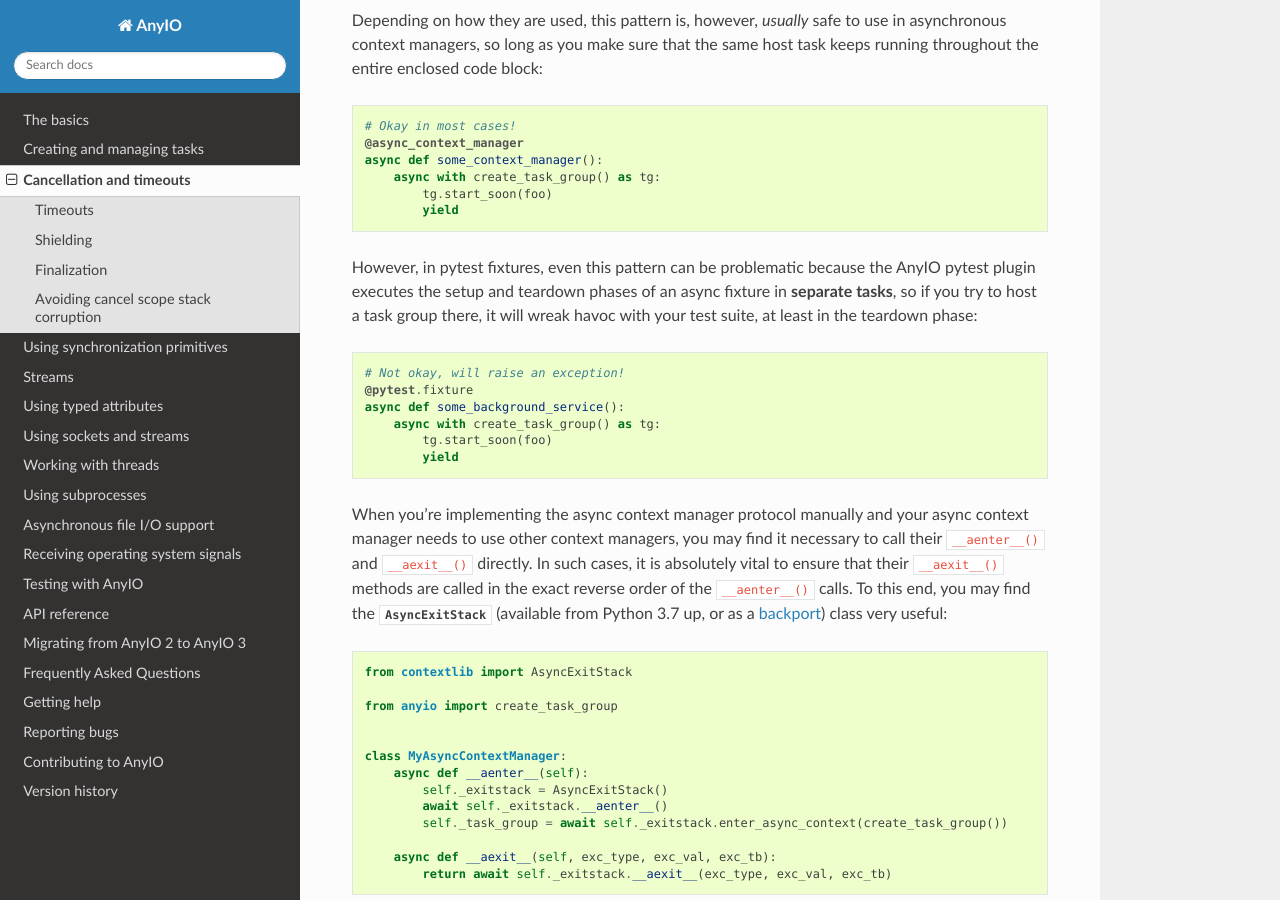
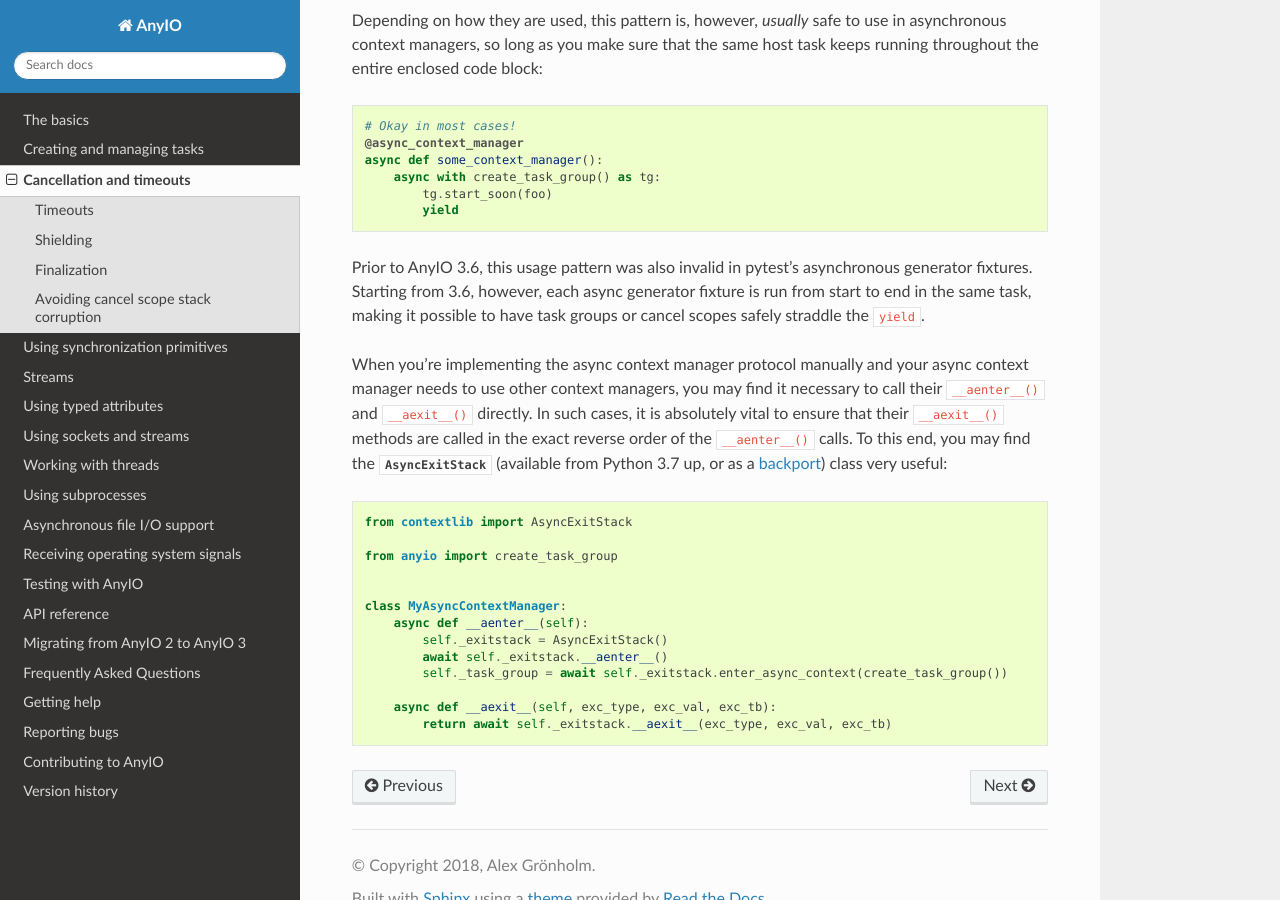
Before and after one commit to agronholm/anyio, a Sphinx documentation site: the page built from docs/cancellation.rst, in a window 1280 px wide and 900 px high, scrolled down 3517 px. Built offline with Sphinx 7.4.7 and the Read the Docs theme 2.0.0, drawn with Linux system fonts in a browser that asks for light colours; the version number could not be read and is left out.

Commit message:
Replaced obsolete warning about asyncgen fixtures

```diff
--- a/docs/cancellation.rst
+++ b/docs/cancellation.rst
@@ -168,16 +168,10 @@ entire enclosed code block::
             tg.start_soon(foo)
             yield
 
-However, in pytest fixtures, even this pattern can be problematic because the AnyIO pytest plugin
-executes the setup and teardown phases of an async fixture in **separate tasks**, so if you try to
-host a task group there, it will wreak havoc with your test suite, at least in the teardown phase::
-
-    # Not okay, will raise an exception!
-    @pytest.fixture
-    async def some_background_service():
-        async with create_task_group() as tg:
-            tg.start_soon(foo)
-            yield
+Prior to AnyIO 3.6, this usage pattern was also invalid in pytest's asynchronous
+generator fixtures. Starting from 3.6, however, each async generator fixture is run from
+start to end in the same task, making it possible to have task groups or cancel scopes
+safely straddle the ``yield``.
 
 When you're implementing the async context manager protocol manually and your async context manager
 needs to use other context managers, you may find it necessary to call their ``__aenter__()`` and
```
